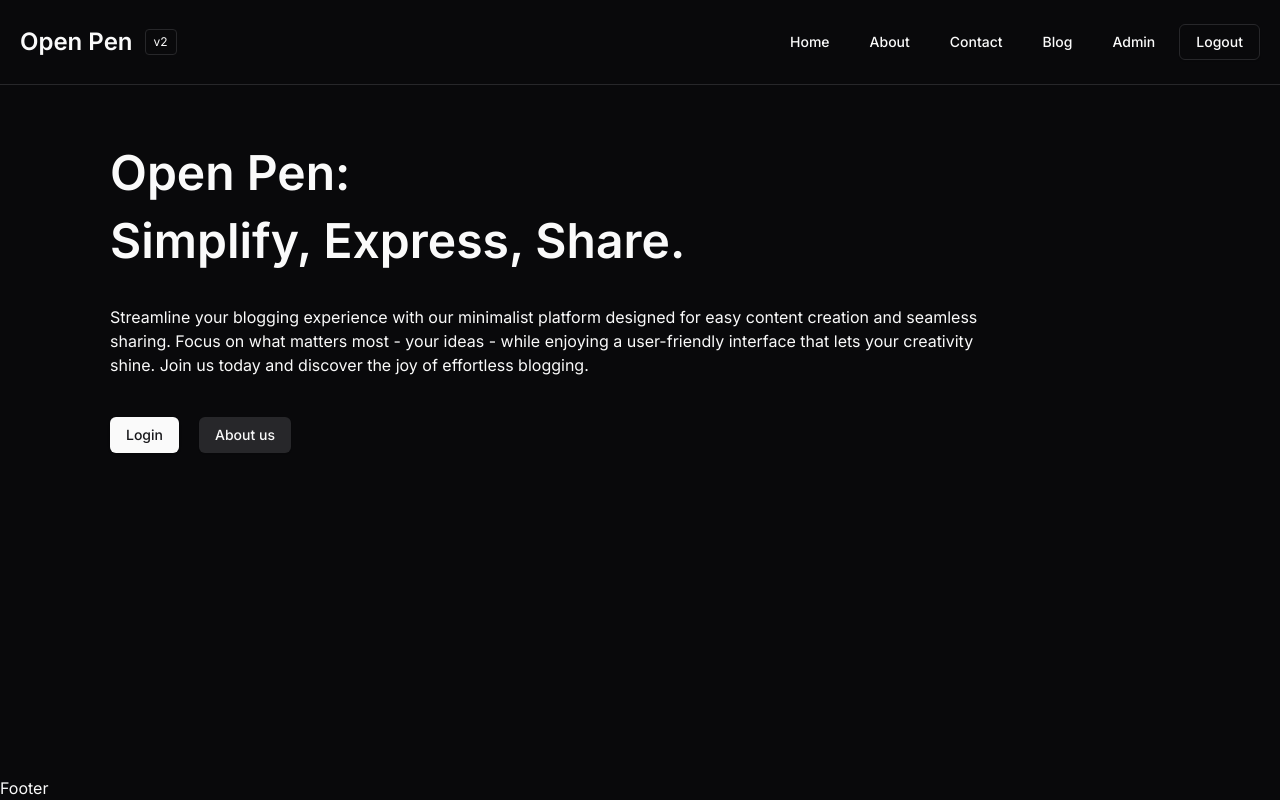
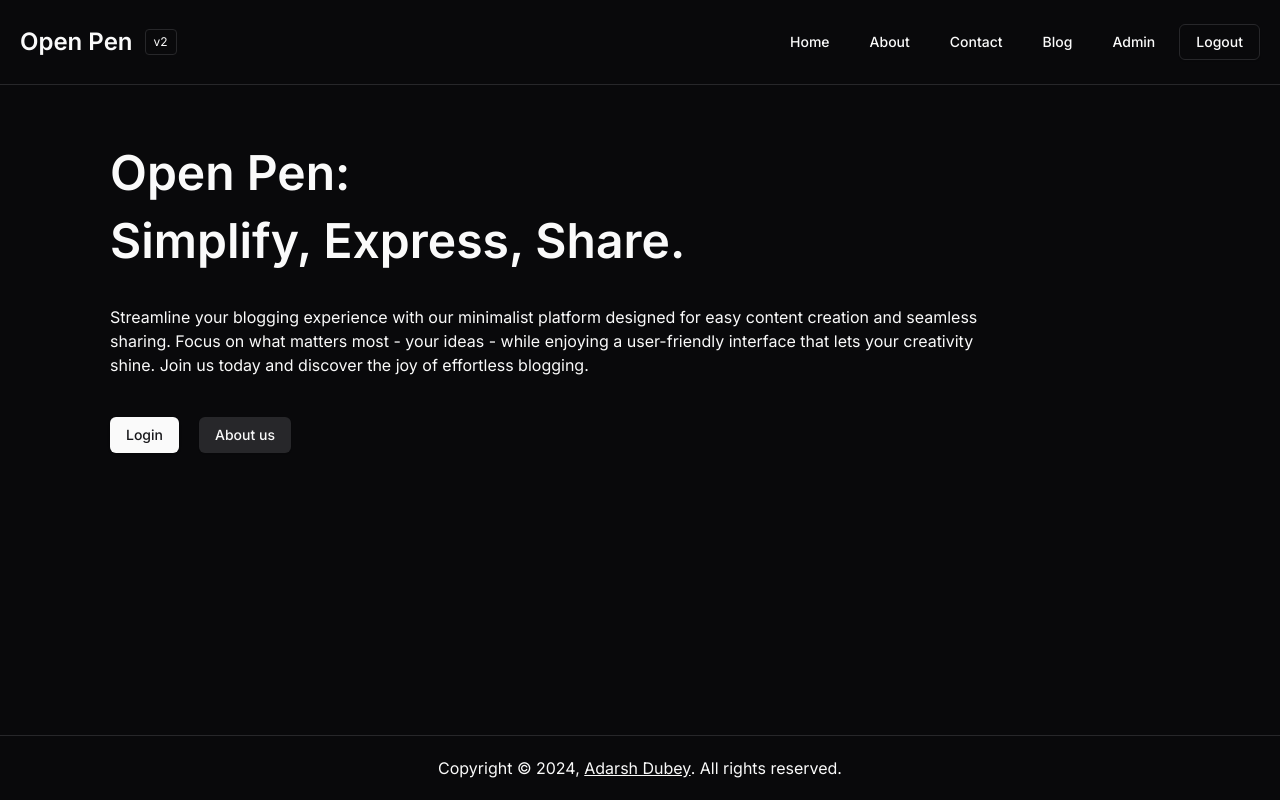
Before and after one commit to inclinedadarsh/open-pen-v2, a Next.js app: page / in a window 1280 px wide. Built offline with nearby package versions, Linux system fonts and the light colour scheme.

Commit message:
feat: add footer component

```diff
--- a/src/components/Footer.tsx
+++ b/src/components/Footer.tsx
@@ -1,5 +1,20 @@
+import Link from "next/link";
+
 const Footer = () => {
-    return <div>Footer</div>;
+    return (
+        <footer className='px-10 border-t text-center py-5'>
+            Copyright &copy; 2024,{" "}
+            <Link
+                href='https://adarshdubey.com/'
+                className='underline hover:no-underline'
+                target='_blank'
+                rel='noopener noreferrer'
+            >
+                Adarsh Dubey
+            </Link>
+            . All rights reserved.
+        </footer>
+    );
 };
 
 export default Footer;
```
